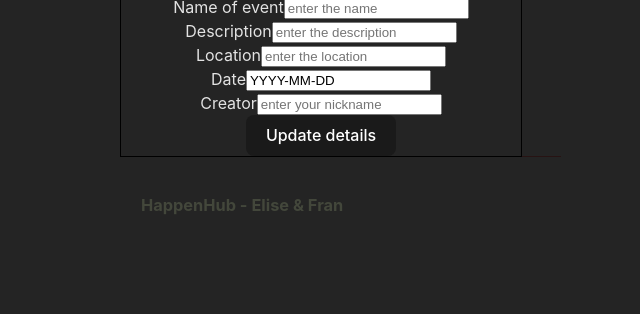
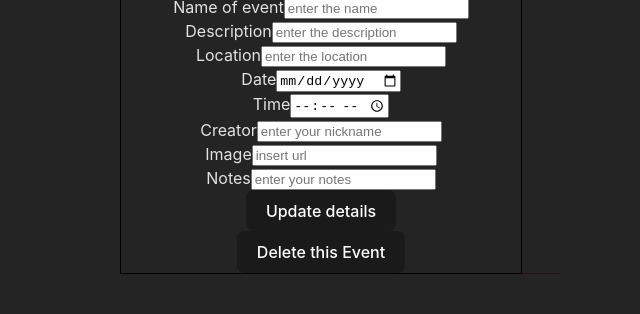
Before and after one commit to devHarmonyHack/HappenHub, a React (Vite) app: page /events/1 in a window 1280 px wide. Shown: the part 559-873 px from the top of the page, without its empty margins (319-959 px from the left). Before the commit the page ends 845 px from the top, so only its background shows below. Built offline with nearby package versions, Linux system fonts and the light colour scheme; no server answers.

Commit message:
Adds delete button with confirmation

```diff
--- a/src/pages/EventDetailsPage.jsx
+++ b/src/pages/EventDetailsPage.jsx
@@ -1,56 +1,66 @@
-import axios from "axios"
-import { Button } from "bootstrap"
-import { useEffect, useState } from "react"
-import { Link, Navigate, useParams, useNavigate } from "react-router-dom"
+import axios from "axios";
+import { Button } from "bootstrap";
+import { useEffect, useState } from "react";
+import { Link, Navigate, useParams, useNavigate } from "react-router-dom";
+
+const urlAPI = import.meta.env.VITE_API_URL;
+const defaultImg =
+  "https://images.unsplash.com/photo-1498050108023-c5249f4df085?q=80&w=2072&auto=format&fit=crop&ixlib=rb-4.0.3&ixid=M3wxMjA3fDB8MHxwaG90by1wYWdlfHx8fGVufDB8fHx8fA%3D%3D";
+
+function EventDetailsPage() {
+  const { eventId } = useParams();
+  const navigate = useNavigate();
+
+  const [eventDetails, setEventDetails] = useState({});
+  const [loading, setLoading] = useState(true);
+
+  const [name, setName] = useState("");
+  const [description, setDescription] = useState("");
+  const [date, setDate] = useState("YYYY-MM-DD");
+  const [time, setTime] = useState("");
+  const [location, setLocation] = useState("");
+  const [creator, setCreator] = useState("");
+  const [image, setImage] = useState("");
+  const [notes, setNotes] = useState([]);
+
+  function refreshPage() {
+    window.location.reload(false);
+  }
 
 
 
-const urlAPI = import.meta.env.VITE_API_URL
-const defaultImg = ('https://images.unsplash.com/photo-1498050108023-c5249f4df085?q=80&w=2072&auto=format&fit=crop&ixlib=rb-4.0.3&ixid=M3wxMjA3fDB8MHxwaG90by1wYWdlfHx8fGVufDB8fHx8fA%3D%3D')
 
-function EventDetailsPage () {
-
-    const {eventId} = useParams();
-    const navigate = useNavigate();
-
-    const [eventDetails, setEventDetails] = useState({})
-    const [loading, setLoading] = useState((true))
-
-    const [name, setName] = useState("")
-    const [description, setDescription] = useState("")
-    const [date, setDate] = useState("YYYY-MM-DD")
-    const [location, setLocation] = useState("")
-    const [creator, setCreator] = useState("")
-
-    function refreshPage() {
-      window.location.reload(false)
-    }
-
-
-    // get data from API
   useEffect(() => {
     setLoading(true);
-        axios.get(`${urlAPI}events/${eventId}`)
+    axios
+      .get(`${urlAPI}events/${eventId}`)
       .then((response) => {
-
-                console.log('getting event from API...')
-                console.log(response.data)
-                setEventDetails(response.data)
+        console.log("getting event from API...");
+        console.log(response.data);
+        setEventDetails(response.data);
       })
       .catch((error) => {
         console.log("Error getting event details from the API...");
-                console.log(error)
+        console.log(error);
       })
       .finally(() => {
         setLoading(false);
-            })
-    },[eventId])
+      });
+  }, [eventId]);
 
-    // edit project
+
   const handleFormSubmit = (e) => {
     e.preventDefault();
 
-      const requestBody = { name, description, date, location, creator };
+    const requestBody = {
+      name,
+      description,
+      date,
+      time,
+      location,
+      creator,
+      image,
+    };
 
     axios
       .put(`${urlAPI}events/${eventId}`, requestBody)
@@ -67,12 +77,33 @@ function EventDetailsPage () {
       });
   };
 
+
+  const deleteEvent = (e) => {
+    e.preventDefault();
+
+    const confirmDelete = window.confirm("Are you sure you want to delete this event?")
+
+    if(confirmDelete){
+      axios
+        .delete(`${urlAPI}events/${eventId}`)
+        .then((response) => {
+          console.log('Event deleted')
+          navigate('/')
+        })
+        .catch((error) => {
+          console.log("Error deleting from the API...");
+          console.log(error);
+        })
+    }
+
+
+  }
+
   return (
     <div className="EventDetails">
       {loading ? (
         <p>Loading...</p>
       ) : (
-
         <div>
           <section className="event-card">
             <div className="info">
@@ -98,70 +129,109 @@ function EventDetailsPage () {
               )}
             </div>
 
-              <Link to="/"> <p>Back to events</p> </Link>
+            <Link to="/">
+              {" "}
+              <p>Back to events</p>{" "}
+            </Link>
           </section>
 
           <section className="edit-event-details">
             <h3>Edit the Event</h3>
 
             <form onSubmit={handleFormSubmit}>
-                    <label>
+              <label className="LabelAddNewEvent">
                 Name of event
                 <input
                   type="text"
                   name="name"
                   placeholder="enter the name"
-                         required = {true}
+                  required={true}
                   value={name}
-                         onChange={((e) => setName(e.target.value))}
+                  onChange={(e) => setName(e.target.value)}
                 />
               </label>
               <br />
-                    <label>
+              <label className="LabelAddNewEvent">
                 Description
                 <input
                   type="text"
                   name="description"
                   placeholder="enter the description"
-                         required = {true}
+                  required={true}
                   value={description}
-                         onChange={((e) => setDescription(e.target.value))}
+                  onChange={(e) => setDescription(e.target.value)}
                 />
               </label>
               <br />
-                    <label>
+              <label className="LabelAddNewEvent">
                 Location
                 <input
                   type="text"
                   name="location"
                   placeholder="enter the location"
-                         required = {true}
+                  required={true}
                   value={location}
-                         onChange={((e) => setLocation(e.target.value))}
+                  onChange={(e) => setLocation(e.target.value)}
                 />
               </label>
               <br />
-                    <label>
+              <label className="LabelAddNewEvent">
                 Date
                 <input
-                         type="text"
+                  type="date"
                   name="date"
                   placeholder="YYYY-MM-DD"
-                         required = {true}
+                  required={true}
                   value={date}
-                         onChange={((e) => setDate(e.target.value))}
+                  onChange={(e) => setDate(e.target.value)}
                 />
               </label>
               <br />
-                    <label>
+              <label className="LabelAddNewEvent">
+                Time
+                <input
+                  type="time"
+                  name="time"
+                  placeholder="what time are we gonna meet?"
+                  required={true}
+                  value={time}
+                  onChange={(e) => setTime(e.target.value)}
+                />
+              </label>
+              <br />
+              <label className="LabelAddNewEvent">
                 Creator
                 <input
                   type="text"
                   name="creator"
                   placeholder="enter your nickname"
-                         required = {true}
+                  required={true}
                   value={creator}
-                         onChange={((e) => setCreator(e.target.value))}
+                  onChange={(e) => setCreator(e.target.value)}
+                />
+              </label>
+              <br />
+              <label className="LabelAddNewEvent">
+                Image
+                <input
+                  type="text"
+                  name="image"
+                  placeholder="insert url"
+                  required={false}
+                  value={image}
+                  onChange={(e) => setImage(e.target.value)}
+                />
+              </label>
+              <br />
+              <label className="LabelAddNewEvent">
+                Notes
+                <input
+                  type="text"
+                  name="notes"
+                  placeholder="enter your notes"
+                  required={false}
+                  value={notes}
+                  onChange={(e) => setNotes(e.target.value)}
                 />
               </label>
               <br />
@@ -169,14 +239,12 @@ function EventDetailsPage () {
               <button type="submit">Update details</button>
             </form>
 
+            <button onClick={deleteEvent}>Delete this Event</button>
           </section>
-
         </div>
-
       )}
     </div>
   );
-
 }
 
-export default EventDetailsPage
+export default EventDetailsPage;
```
Lines whose indentation alone changed are shown as unchanged.
